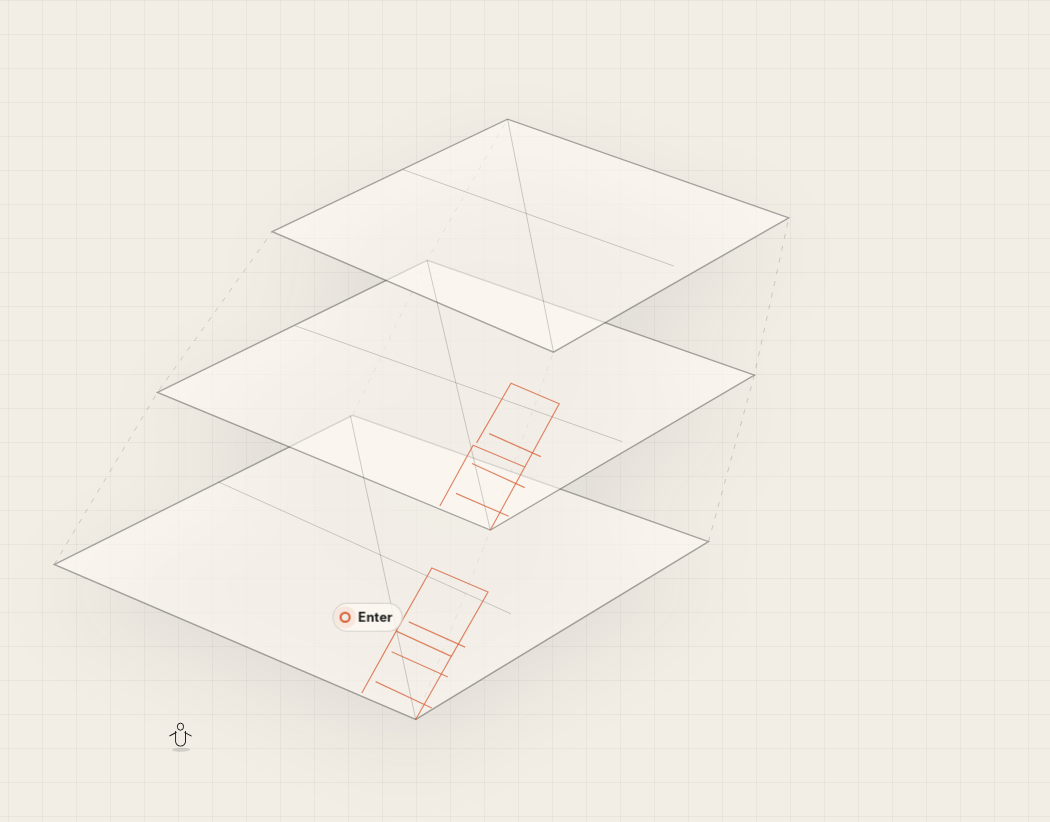
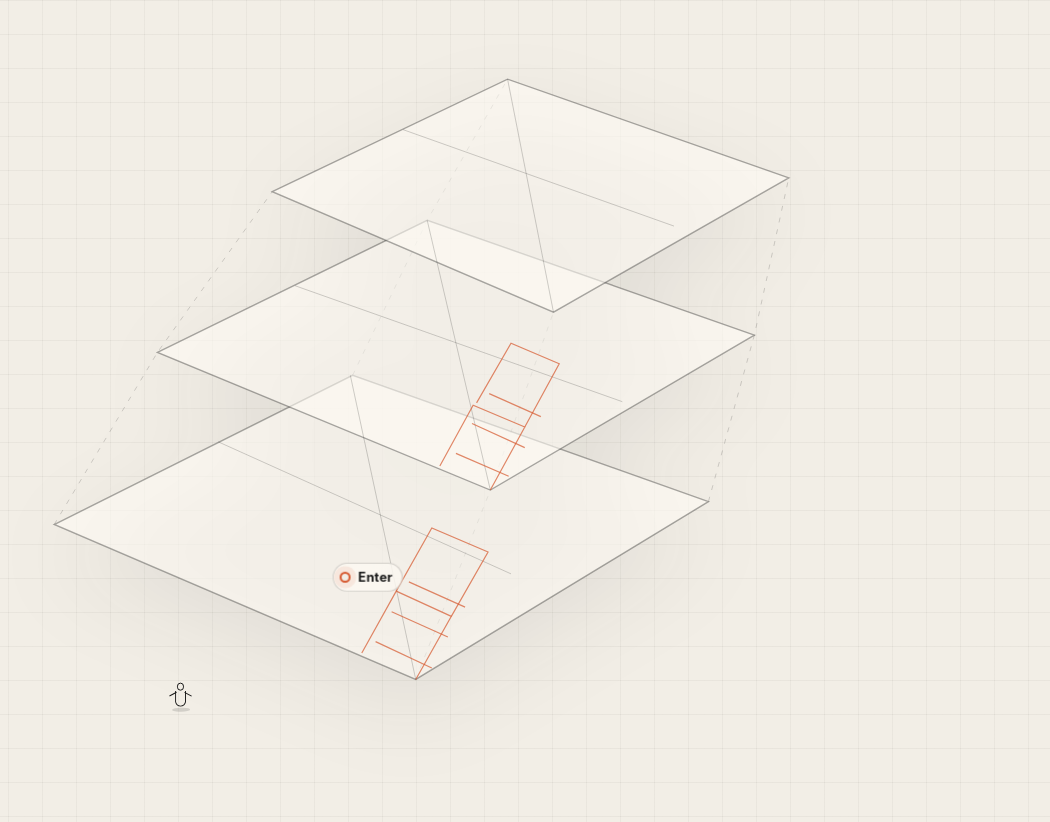
Before and after one commit to DeadWolf666/Studio-Ishcha, a React (Vite) app: page / in a window 1280 px wide. Shown: the top 822 px of the page, without its empty margins (230-1280 px from the left). Built offline with nearby package versions, Linux system fonts and the light colour scheme.

Commit message:
Fix initial graphic positioning

```diff
--- a/src/components/Map.jsx
+++ b/src/components/Map.jsx
@@ -247,6 +247,7 @@ export default function Map() {
       <motion.section
         animate={{
           x: 0,
+          y: hasEntered ? 0 : "-5vh",
           scale: hasEntered && !isPhoneLayout ? 0.92 : 1,
         }}
         className="map-stage"
```
